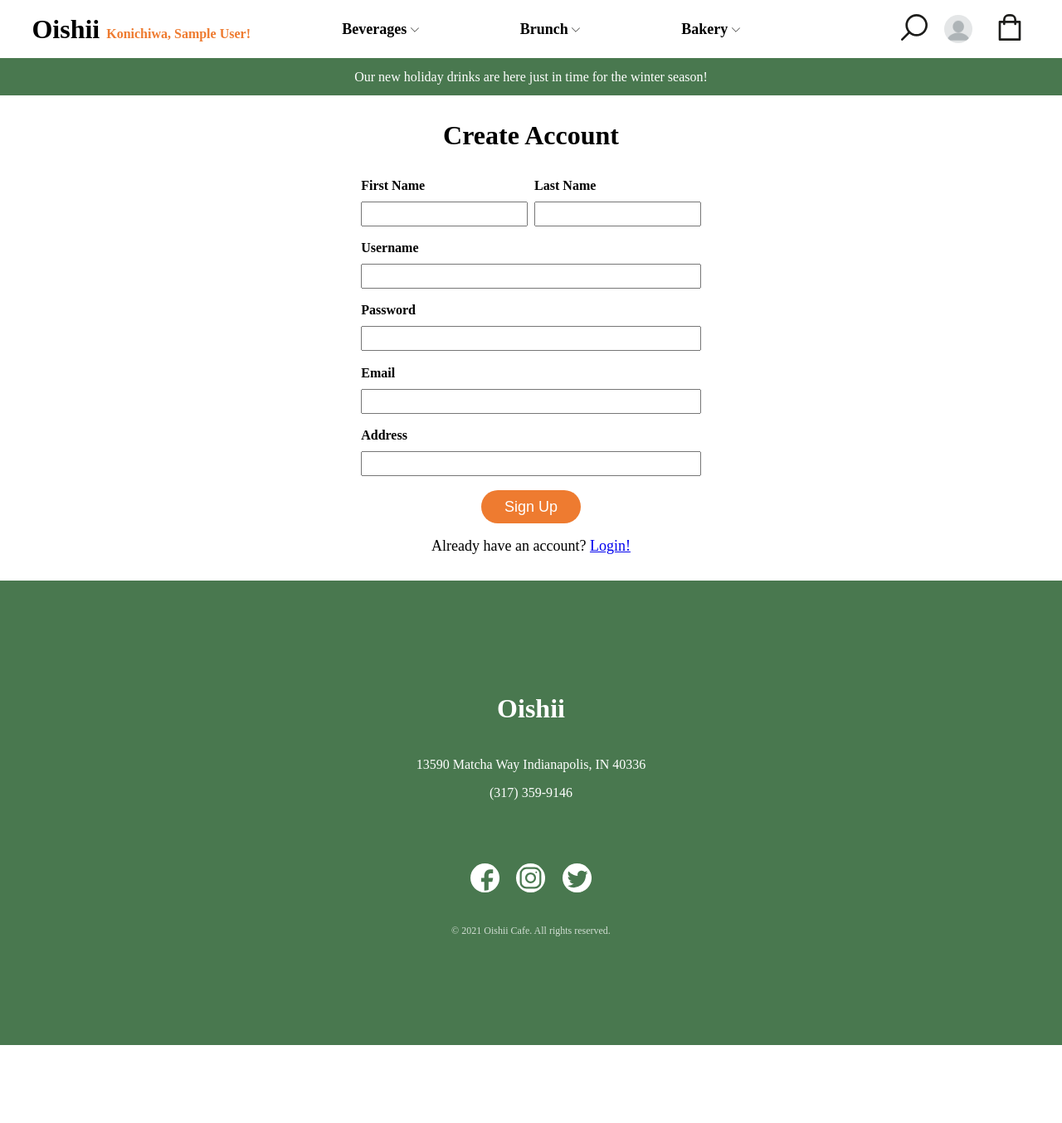
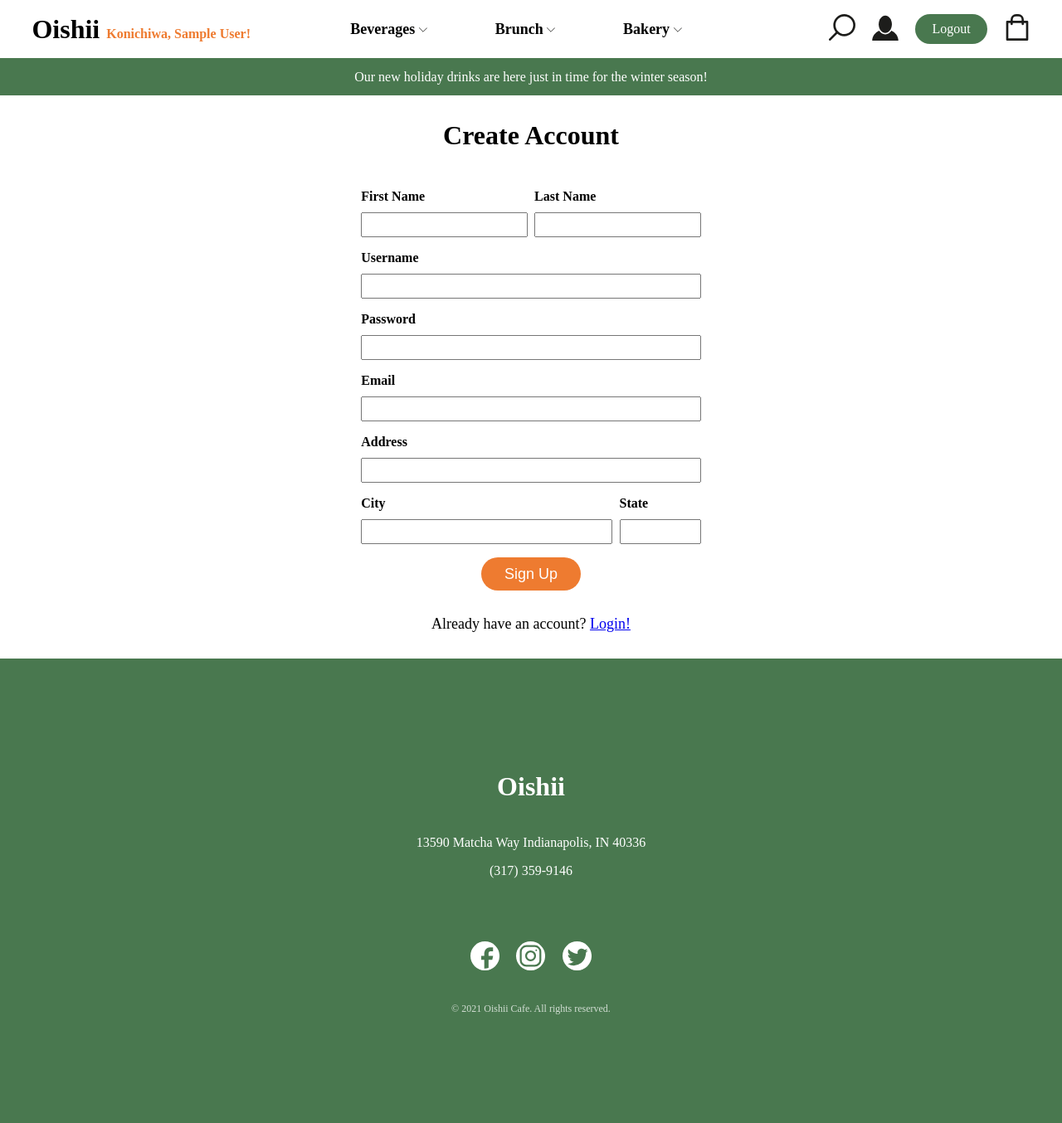
Before and after one commit to k-dicken/I210-Final, a PHP site: page /usercreateaccount.php in a window 1280 px wide. Shown: the whole page at 83% size. Before the commit the page ends 1260 px from the top, so only its background shows below. Run offline with PHP 8.4, Linux system fonts and the light colour scheme; the visitor is signed in with stand-in values (Sample User, id 1); some libraries are stand-ins or nearby versions; some web fonts are replaced.

Commit message:
preping for profile page
updated profile image, and made some small changes to account sign up page as it will be utilized for the profile page.

```diff
--- a/includes/header.php
+++ b/includes/header.php
@@ -70,28 +70,26 @@ if (isset($_SESSION['login']) AND isset($_SESSION['name']) AND
 
         <!--clickable icons on the left-->
         <div class="nav-icon-links">
-            <a href="searchproducts.php"><img src="www/img/icons/search.svg" alt=""></a>
+            <a href="searchproducts.php"><img src="www/img/icons/search.svg" alt="search"></a>
 
             <?php
             if ($role == 1) {
-                echo "<a  href='addproduct.php'><img src='www/img/icons/plus.svg'</a>";
+                echo "<a  href='addproduct.php'><img src='www/img/icons/plus.svg' alt='add item'></a>";
             }
             if (empty($login)) {
                 echo "<a class='signin-button' style='color:white' href='userlogin.php'>LOGIN</a>";
             } else {
-//                echo "<a href='logout.php'>Logout</a>";
+                echo "<a class='profileButton' href='userprofile.php'><img src='www/img/icons/profile_icon.svg' alt='profile'></a>";
+                echo "<a class='signin-button' style='color:white ' href='logout.php'>Logout</a>";
 //                echo "<span style='color:red; margin‐left:30px'>Welcome $name!</style>";
-                echo "<a class='profileButton' href='userprofile.php'></a>";
+
 //                echo "<a class='signin-button' style='color:white' href='userlogin.php'>SIGN IN</a>";
             }
             ?>
 
 
             </a>
-            <a href="showcart.php"><img class="cart-img" src="www/img/icons/shoppingbag_empty.svg" alt= "">
-
-
-
+            <a href="showcart.php"><img class="cart-img" style='height: 32px; width: 32px;' src="www/img/icons/shoppingbag_empty.svg" alt="view cart">
 
                 <?php
                 if ($count == 0) {
@@ -100,8 +98,7 @@ if (isset($_SESSION['login']) AND isset($_SESSION['name']) AND
                     echo "<div class='item-circle' style='color:white' href='#'>$count</div>";
 
                 }
-
-//                echo $count ?><!-- item(s)-->
+                ?>
 
 
             </a>
--- a/usercreateaccount.php
+++ b/usercreateaccount.php
@@ -66,6 +66,16 @@ if ($login_status == 2) {
                 <label for="address">Address</label>
                 <input class="login-field" name="address" type="text" required>
             </div>
+            <div class="cityState-wrapper">
+                <div class="input-wrapper city">
+                    <label for="city_name">City</label>
+                    <input class="login-field" name="city_name" type="text" required>
+                </div>
+                <div class="input-wrapper state">
+                    <label for="state">State</label>
+                    <input class="login-field" name="state" type="text" required>
+                </div>
+            </div>
 
             <input id="submit" type="submit" onclick="window.location.href ='register.php'" value="Sign Up"/>
         </form>
--- a/www/css/styles.css
+++ b/www/css/styles.css
@@ -165,7 +165,7 @@ header
     font-weight: bold;
     font-size: 16px;
 
-    width: 50%;
+    width: 40%;
 }
 
 .nav-category-links button {
@@ -181,11 +181,12 @@ header
     display: flex;
     align-items: center;
     justify-content: flex-end;
-    width: 20%;
+    width: 25%;
 }
 
-.nav-icon-links * {
+.nav-icon-links a {
     margin-left: 20px;
+    /*background-color: #5f69af;*/
 }
 
 .nav-icon-links .bag-div a {
@@ -196,7 +197,7 @@ header
     height: 32px;
     width: 32px;
 
-    margin: 0;
+    /*margin: 0;*/
 }
 
 
@@ -210,7 +211,7 @@ header
 
     height: 36px;
 
-    margin-left: 20px;
+    /*margin-left: 20px;*/
 
     background-color: #49784f;
 }
@@ -230,7 +231,7 @@ header
     justify-content: center;
     position: absolute;
 
-    margin-left: 20px;
+    margin-left: 15px;
     margin-top: -20px;
 
     /*padding: 10px 20px;*/
@@ -244,16 +245,16 @@ header
 }
 
 .profileButton {
-    width: 34px;
-    height: 34px;
+    /*width: 50px;*/
+    /*height: 50px;*/
 
-    border-radius: 50%;
+    /*border-radius: 50%;*/
 
-    background-color: grey;
-    background-image: url(../img/images/profile.png);
-    background-position: center;
-    background-repeat: no-repeat;
-    background-size: cover;
+    /*background-color: grey;*/
+    /*background-image: url(../img/images/profile.png);*/
+    /*background-position: center;*/
+    /*background-repeat: no-repeat;*/
+    /*background-size: cover;*/
 }
 
 #side-header {
@@ -412,7 +413,7 @@ about
 */
 
 #about {
-    min-height: calc(83vh - 115px);
+    min-height: calc(68vh - 115px);
     /*setting the height like this is friendlier for resizing the browser.
     VH=View Height and targets the browser height
     you can do the same thing with VW=View Width and targets the browser width.
@@ -425,12 +426,13 @@ about
     justify-content: center;
     flex-direction: column;
 
-    position: relative;
+    /*position: relative;*/
 }
 #about .p-title {
     font-family: WorkSans;
-    position: absolute;
-    top:30px;
+    /*position: absolute;*/
+    /*top:30px;*/
+    /*background-color: #5D6F30;*/
 }
 
 .about-text {
@@ -843,12 +845,13 @@ Signup PAGE
 }
 
 #signup form {
-    height: 450px;
+    /*height: 450px;*/
     display: flex;
     justify-content: space-evenly;
     flex-direction: column;
 
     width: 40%;
+    margin: 30px 0;
 
     /*margin: 80px 0 80px 0;*/
 }
@@ -860,10 +863,21 @@ Signup PAGE
 #signup form .name-wrapper .input-wrapper {
     width: 49%;
 }
+#signup form .cityState-wrapper {
+    display: flex;
+    justify-content: space-between;
+}
+#signup form .cityState-wrapper .city {
+    width: 74%;
+}
+#signup form .cityState-wrapper .state {
+    width: 24%;
+}
 
 #signup form .input-wrapper {
     display: flex;
     flex-direction: column;
+    margin-bottom: 16px;
 }
 
 #signup form .input-wrapper input {
```
Also changed, not shown: www/img/icons/profile_icon.svg (added), www/img/icons/search-01.svg (added), 1 other file.
